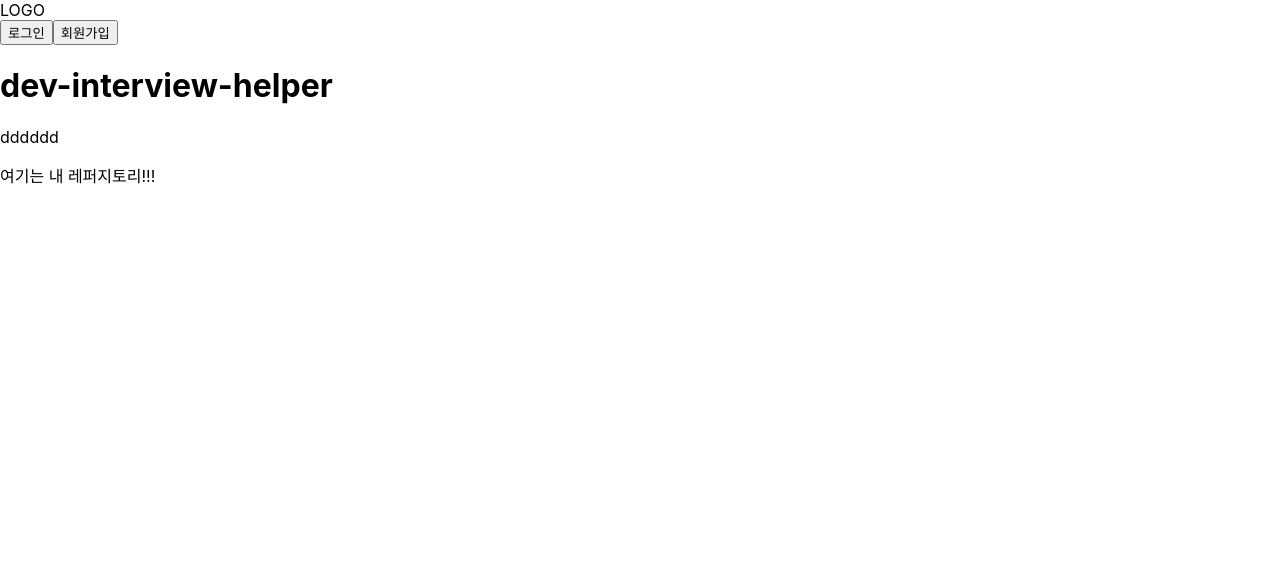
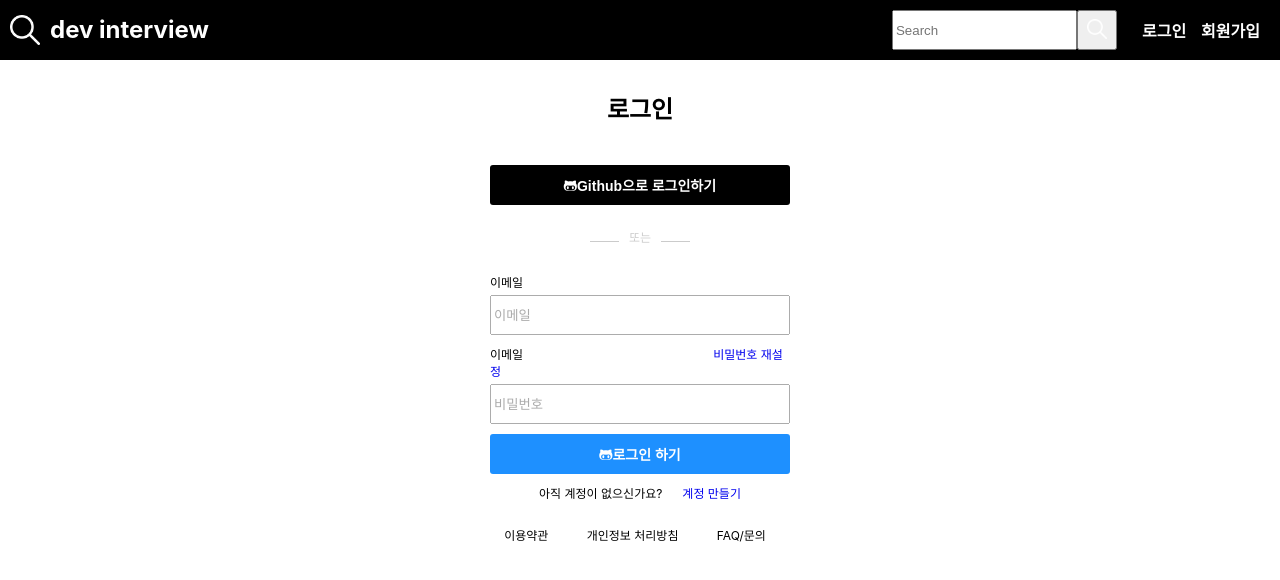
Before and after one commit to tkdals0905/dev-interview-helper, a React (Create React App) app in the folder client/: page / in a window 1280 px wide. Shown: the top 580 px of the page. Built offline with nearby package versions, Linux system fonts and the light colour scheme.

Commit message:
feat)login기능

```diff
--- a/client/package.json
+++ b/client/package.json
@@ -3,6 +3,7 @@
   "version": "0.1.0",
   "private": true,
   "dependencies": {
+    "@fortawesome/fontawesome-free": "^6.1.1",
     "@testing-library/jest-dom": "^5.16.3",
     "@testing-library/react": "^12.1.4",
     "@testing-library/user-event": "^13.5.0",
@@ -14,6 +15,7 @@
     "react": "^18.0.0",
     "react-dom": "^18.0.0",
     "react-scripts": "5.0.0",
+    "styled-components": "^5.3.5",
     "web-vitals": "^2.1.4"
   },
   "scripts": {
--- a/client/public/index.html
+++ b/client/public/index.html
@@ -5,39 +5,20 @@
     <link rel="icon" href="%PUBLIC_URL%/favicon.ico" />
     <meta name="viewport" content="width=device-width, initial-scale=1" />
     <meta name="theme-color" content="#000000" />
+    <script
+      src="https://kit.fontawesome.com/56b60620d6.js"
+      crossorigin="anonymous"
+    ></script>
     <meta
       name="description"
       content="Web site created using create-react-app"
     />
     <link rel="apple-touch-icon" href="%PUBLIC_URL%/logo192.png" />
-    <!--
-      manifest.json provides metadata used when your web app is installed on a
-      user's mobile device or desktop. See https://developers.google.com/web/fundamentals/web-app-manifest/
-    -->
-    <link rel="manifest" href="%PUBLIC_URL%/manifest.json" />
-    <!--
-      Notice the use of %PUBLIC_URL% in the tags above.
-      It will be replaced with the URL of the `public` folder during the build.
-      Only files inside the `public` folder can be referenced from the HTML.
 
-      Unlike "/favicon.ico" or "favicon.ico", "%PUBLIC_URL%/favicon.ico" will
-      work correctly both with client-side routing and a non-root public URL.
-      Learn how to configure a non-root public URL by running `npm run build`.
-    -->
-    <title>React App</title>
+    <title>Dev interview helper</title>
   </head>
   <body>
     <noscript>You need to enable JavaScript to run this app.</noscript>
     <div id="root"></div>
-    <!--
-      This HTML file is a template.
-      If you open it directly in the browser, you will see an empty page.
-
-      You can add webfonts, meta tags, or analytics to this file.
-      The build step will place the bundled scripts into the <body> tag.
-
-      To begin the development, run `npm start` or `yarn start`.
-      To create a production bundle, use `npm run build` or `yarn build`.
-    -->
   </body>
 </html>
--- a/client/src/App.js
+++ b/client/src/App.js
@@ -1,13 +1,12 @@
 import React from 'react';
 import Header from './components/Header';
+import Login from './components/Login';
 
 function App() {
   return (
     <div className="App">
       <Header />
-      <h1>dev-interview-helper</h1>
-      <p>dddddd</p>
-      <p>여기는 내 레퍼지토리!!!</p>
+      <Login />
     </div>
   );
 }
--- a/client/src/components/Header.js
+++ b/client/src/components/Header.js
@@ -1,12 +1,81 @@
 import React from 'react';
+import styled from 'styled-components';
+// import ReactDOM from 'react-dom';
+
+const HeaderNavbar = styled.header`
+  display: flex;
+  background: black;
+  color: white;
+  align-items: center;
+  justify-content: space-between;
+
+  padding: 10px;
+  * {
+    margin: 0px;
+  }
+`;
+
+const Serch = styled.div`
+  display: flex;
+  margin-right: 0px;
+
+  .serch-input {
+    height: 40px;
+  }
+  .serch-button {
+    width: 40px;
+    height: 40px;
+    margin-right: 20px;
+    cursor: pointer;
+  }
+  .s-img {
+    width: 20px;
+    /* cursor: pointer; */
+  }
+`;
+const Div = styled.div`
+  display: flex;
+  align-items: center;
+`;
+
+const Sign = styled.div`
+  display: flex;
+  h4 {
+    margin: 5px;
+    padding-right: 5px;
+    cursor: pointer;
+  }
+`;
+const Logo = styled.div`
+  display: flex;
+
+  .logo {
+    margin-right: 10px;
+    height: 30px;
+    cursor: pointer;
+  }
+`;
 
 function Header() {
   return (
-    <header>
-      <div>LOGO</div>
-      <button type="button">로그인</button>
-      <button type="button">회원가입</button>
-    </header>
+    <HeaderNavbar>
+      <Logo>
+        <img className="logo" src="/images/search.png" alt="logo" />
+        <h2>dev interview</h2>
+      </Logo>
+      <Div>
+        <Serch>
+          <input className="serch-input" type="search" placeholder="Search" />
+          <button className="serch-button" type="submit">
+            <img className="s-img" src="/images/search.png" alt="search" />
+          </button>
+        </Serch>
+        <Sign>
+          <h4> 로그인</h4>
+          <h4> 회원가입</h4>
+        </Sign>
+      </Div>
+    </HeaderNavbar>
   );
 }
 
--- /dev/null
+++ b/client/src/components/Login.js
@@ -0,0 +1,164 @@
+import React from 'react';
+import styled from 'styled-components';
+// import ReactDOM from 'react-dom';
+
+const LoginComponent = styled.section`
+  display: flex;
+  align-items: center;
+  justify-content: center;
+  flex-direction: column;
+
+  button {
+    padding: 10px;
+    width: 300px;
+    margin-top: 10px;
+    color: white;
+    font-size: 14px;
+    font-weight: 600;
+    border-style: none;
+    border-radius: 3px;
+  }
+
+  * {
+    margin: 0px;
+  }
+  li {
+    list-style: none;
+  }
+
+  .login-title {
+    padding: 30px;
+  }
+`;
+
+const LoginMain = styled.form`
+  display: flex;
+  flex-direction: column;
+  div {
+    margin-top: 10px;
+  }
+  .git-login-btn {
+    background-color: black;
+  }
+  .login-btn {
+    background-color: #1e90ff;
+  }
+  .between {
+    margin-top: 15px;
+    margin-bottom: 10px;
+  }
+  .line {
+    display: flex;
+    flex-basis: 20%;
+    color: gray;
+    opacity: 0.4;
+    font-size: 12px;
+    margin: 8px 0px;
+    align-items: baseline;
+  }
+  .line::before {
+    content: '';
+    flex-grow: 1;
+    margin: 0px 10px 0px 100px;
+    background-color: gray;
+    height: 1px;
+    font-size: 0px;
+    line-height: 0px;
+  }
+  .line::after {
+    content: '';
+    flex-grow: 1;
+    margin: 0px 100px 0px 10px;
+    background-color: gray;
+    height: 1px;
+    font-size: 0px;
+    line-height: 0px;
+  }
+`;
+const LoginInput = styled.form`
+  display: flex;
+  flex-direction: column;
+  font-size: 12px;
+  input {
+    display: block;
+    margin-top: 5px;
+    width: 300px;
+    height: 40px;
+    opacity: 0.6;
+  }
+  div {
+    width: 300px;
+  }
+  a {
+    display: inline;
+    text-decoration-line: none;
+  }
+  .reset-password {
+    margin-left: 190px;
+  }
+  .create-id {
+    display: flex;
+    justify-content: center;
+    a {
+      margin-left: 20px;
+    }
+  }
+  p {
+    display: inline;
+  }
+`;
+const Footer = styled.footer`
+  display: flex;
+  margin-top: 25px;
+  font-size: 12px;
+  width: 300px;
+  justify-content: space-around;
+  p {
+    padding-right: 10px;
+  }
+`;
+
+function Login() {
+  return (
+    <LoginComponent>
+      <h2 className="login-title">로그인</h2>
+      <LoginMain>
+        <button className="git-login-btn" type="submit">
+          <i className="fa-brands fa-github-alt" />
+          Github으로 로그인하기
+        </button>
+        <div className="between">
+          <p className="line">또는</p>
+        </div>
+        <LoginInput>
+          <div className="userInfo-email">
+            <p className="userInfo">이메일</p>
+            <input id="email" type="email" placeholder="이메일" />
+          </div>
+          <div className="userInfo-password">
+            <p className="userInfo">이메일</p>
+            <a className="reset-password" href="www.naver.com">
+              비밀번호 재설정
+            </a>
+            <input type="password" placeholder="비밀번호" />
+          </div>
+          <button className="login-btn" type="submit">
+            <i className="fa-brands fa-github-alt" />
+            로그인 하기
+          </button>
+          <div className="create-id">
+            <p>아직 계정이 없으신가요?</p>
+            <a href="www.naver.com">계정 만들기</a>
+          </div>
+        </LoginInput>
+      </LoginMain>
+      <Footer>
+        <p>이용약관</p>
+        <p>개인정보 처리방침</p>
+        <p>FAQ/문의</p>
+      </Footer>
+    </LoginComponent>
+  );
+}
+
+export default Login;
--- a/client/src/index.css
+++ b/client/src/index.css
@@ -11,3 +11,7 @@ code {
   font-family: source-code-pro, Menlo, Monaco, Consolas, 'Courier New',
     monospace;
 }
+
+* {
+  box-sizing: border-box;
+}
--- a/client/src/index.js
+++ b/client/src/index.js
@@ -7,5 +7,5 @@ ReactDOM.render(
   <React.StrictMode>
     <App />
   </React.StrictMode>,
-  document.getElementById('root')
+  document.getElementById('root'),
 );
```
Also changed, not shown: client/public/images/search.png (added), 1 other file (tests, documents, lock files or other folders).
